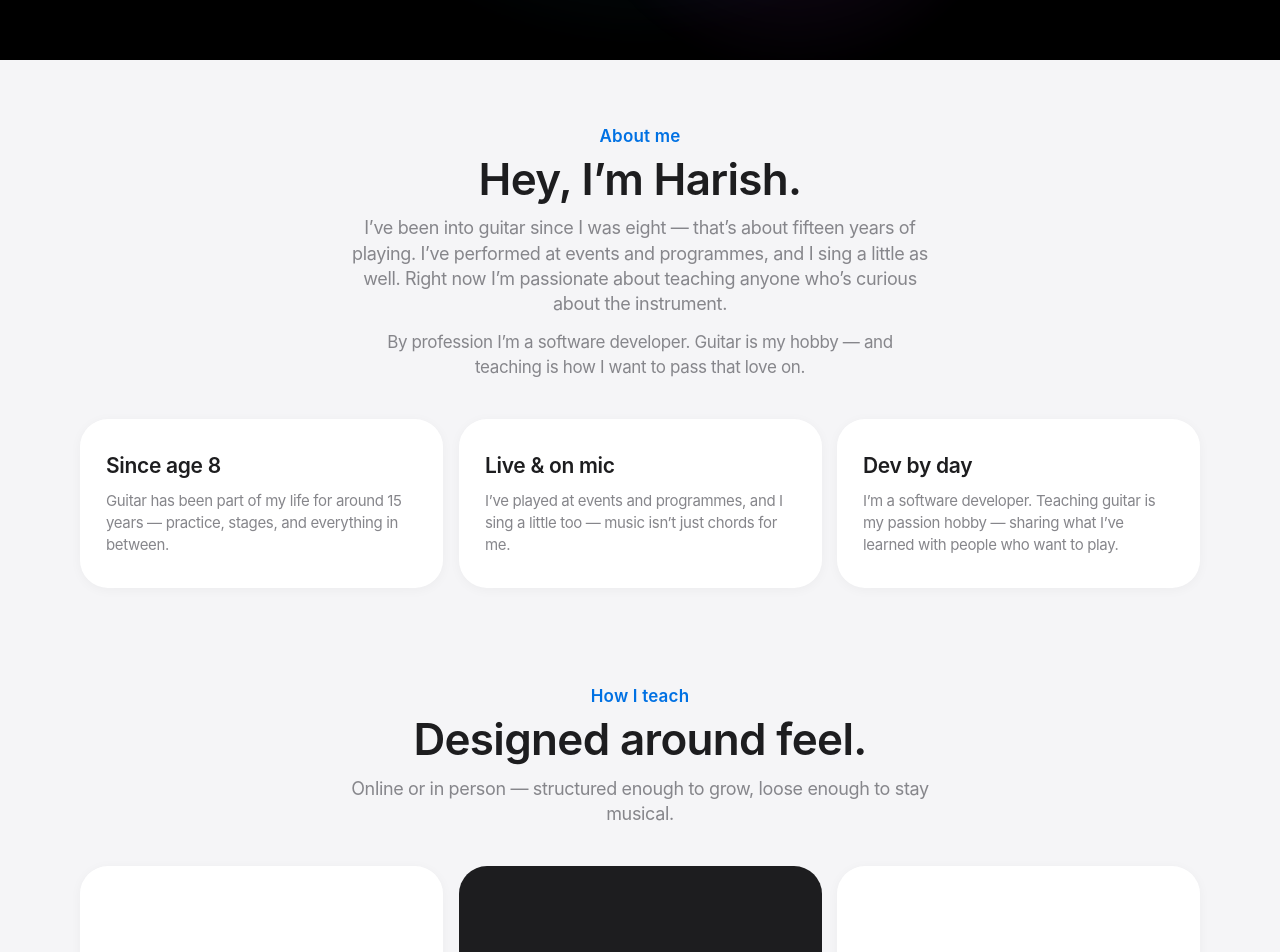
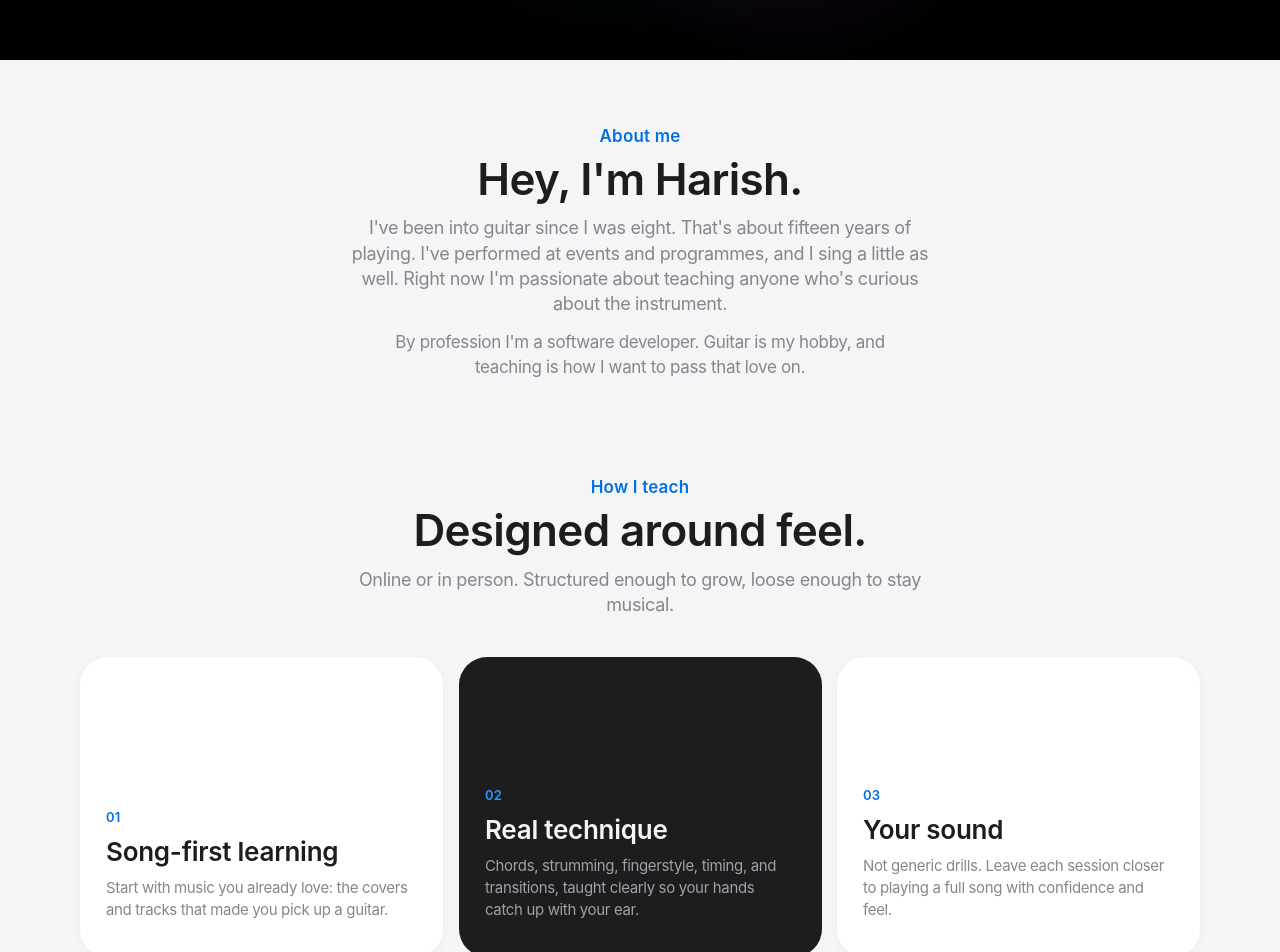
Before and after one commit to harishkumarAV/harishh.music, a React (Vite) app: page / in a window 1280 px wide. Shown: the part 740-1692 px from the top of the page. Built offline with nearby package versions, Linux system fonts and the light colour scheme.

Commit message:
remove cards and hypens

```diff
--- a/index.html
+++ b/index.html
@@ -6,9 +6,9 @@
     <meta name="viewport" content="width=device-width, initial-scale=1.0" />
     <meta
       name="description"
-      content="Learn guitar with Harish — personal lessons built around the songs you love. From harishh.music."
+      content="Learn guitar with Harish. Personal lessons built around the songs you love. From harishh.music."
     />
-    <title>harishh.music — Guitar lessons</title>
+    <title>harishh.music - Guitar lessons</title>
   </head>
   <body>
     <div id="root"></div>
--- a/src/components/About.css
+++ b/src/components/About.css
@@ -1,6 +1,6 @@
 .about__intro {
   max-width: 640px;
-  margin: 0 auto 40px;
+  margin: 0 auto;
 }
 
 .about__lede {
@@ -15,32 +15,3 @@
   max-width: 520px;
   margin: 0 auto;
 }
-
-.about__cards {
-  display: grid;
-  gap: 16px;
-}
-
-.about__card {
-  padding: 32px 26px;
-}
-
-.about__card h3 {
-  font-size: 21px;
-  font-weight: 600;
-  letter-spacing: -0.015em;
-  margin-bottom: 8px;
-  color: var(--apple-black);
-}
-
-.about__card p {
-  font-size: 15px;
-  line-height: 1.47;
-  color: var(--apple-gray);
-}
-
-@media (min-width: 734px) {
-  .about__cards {
-    grid-template-columns: repeat(3, 1fr);
-  }
-}
--- a/src/components/About.tsx
+++ b/src/components/About.tsx
@@ -1,21 +1,6 @@
 import { motion, useReducedMotion } from "framer-motion";
-import { fadeScale, fadeUp, stagger } from "../lib/motion";
+import { fadeUp } from "../lib/motion";
 import "./About.css";
-
-const highlights = [
-  {
-    title: "Since age 8",
-    text: "Guitar has been part of my life for around 15 years — practice, stages, and everything in between.",
-  },
-  {
-    title: "Live & on mic",
-    text: "I’ve played at events and programmes, and I sing a little too — music isn’t just chords for me.",
-  },
-  {
-    title: "Dev by day",
-    text: "I’m a software developer. Teaching guitar is my passion hobby — sharing what I’ve learned with people who want to play.",
-  },
-];
 
 export function About() {
   const reduce = useReducedMotion();
@@ -31,39 +16,18 @@ export function About() {
           viewport={{ once: true, amount: 0.35 }}
         >
           <p className="section__eyebrow">About me</p>
-          <h2 className="section__title">Hey, I’m Harish.</h2>
+          <h2 className="section__title">Hey, I'm Harish.</h2>
           <p className="section__lede about__lede">
-            I’ve been into guitar since I was eight — that’s about fifteen years
-            of playing. I’ve performed at events and programmes, and I sing a
-            little as well. Right now I’m passionate about teaching anyone who’s
+            I've been into guitar since I was eight. That's about fifteen years
+            of playing. I've performed at events and programmes, and I sing a
+            little as well. Right now I'm passionate about teaching anyone who's
             curious about the instrument.
           </p>
           <p className="about__note">
-            By profession I’m a software developer. Guitar is my hobby — and
+            By profession I'm a software developer. Guitar is my hobby, and
             teaching is how I want to pass that love on.
           </p>
         </motion.div>
-
-        <motion.ul
-          className="about__cards"
-          variants={stagger(reduce, 0.12)}
-          initial="hidden"
-          whileInView="show"
-          viewport={{ once: true, amount: 0.3 }}
-        >
-          {highlights.map((item) => (
-            <motion.li
-              key={item.title}
-              className="card about__card"
-              variants={fadeScale(reduce)}
-              whileHover={reduce ? undefined : { y: -6, scale: 1.02 }}
-              transition={{ duration: 0.4, ease: [0.25, 0.1, 0.25, 1] }}
-            >
-              <h3>{item.title}</h3>
-              <p>{item.text}</p>
-            </motion.li>
-          ))}
-        </motion.ul>
       </div>
     </section>
   );
--- a/src/components/Enroll.tsx
+++ b/src/components/Enroll.tsx
@@ -33,8 +33,8 @@ export function Enroll() {
 
     const subject = encodeURIComponent(
       form.interest === "demo"
-        ? `Demo class request — ${form.name}`
-        : `Package enquiry — ${form.name}`
+        ? `Demo class request - ${form.name}`
+        : `Package enquiry - ${form.name}`
     );
     const body = encodeURIComponent(
       [
@@ -104,8 +104,8 @@ export function Enroll() {
               onChange={(e) => setForm({ ...form, interest: e.target.value })}
             >
               <option value="demo">Demo class</option>
-              <option value="beginner">8-Day Beginner Package — ₹999</option>
-              <option value="custom">Customised Training — ₹1,499</option>
+              <option value="beginner">8-Day Beginner Package - ₹999</option>
+              <option value="custom">Customised Training - ₹1,499</option>
             </select>
           </label>
 
@@ -126,7 +126,7 @@ export function Enroll() {
 
           {sent && (
             <p className="enroll__note" role="status">
-              Opening your email app — if nothing opens, message @harishh.music
+              Opening your email app. If nothing opens, message @harishh.music
               on Instagram.
             </p>
           )}
--- a/src/components/Footer.tsx
+++ b/src/components/Footer.tsx
@@ -6,7 +6,7 @@ export function Footer() {
       <div className="footer__inner">
         <p className="footer__brand">harishh.music</p>
         <p className="footer__tag">
-          Guitar lessons & song covers — taught with feel.
+          Guitar lessons & song covers, taught with feel.
         </p>
         <div className="footer__links">
           <a
--- a/src/components/Hero.tsx
+++ b/src/components/Hero.tsx
@@ -37,7 +37,7 @@ export function Hero() {
           initial="hidden"
           animate="show"
         >
-          Personal coaching from a cover artist with millions of views —
+          Personal coaching from a cover artist with millions of views:
           technique, feel, and the music that already moves you.
         </motion.p>
 
--- a/src/components/Lessons.tsx
+++ b/src/components/Lessons.tsx
@@ -19,14 +19,14 @@ const packages = [
     meta: "Tailored to your goals",
     badge: "Flexible",
     dark: false,
-    desc: "A personalised plan around the songs and skills you want — paced and shaped for you.",
+    desc: "A personalised plan around the songs and skills you want, paced and shaped for you.",
   },
 ];
 
 const steps = [
   {
     title: "Book a demo",
-    text: "Start with a demo class — no commitment yet.",
+    text: "Start with a demo class. No commitment yet.",
   },
   {
     title: "See how it feels",
@@ -53,8 +53,8 @@ export function Lessons() {
           <p className="section__eyebrow">Packages</p>
           <h2 className="section__title">Two ways to learn.</h2>
           <p className="section__lede">
-            Pick the path that fits you. Book a demo first — then enroll when
-            you’re ready.
+            Pick the path that fits you. Book a demo first, then enroll when
+            you're ready.
           </p>
         </motion.div>
 
--- a/src/components/Teach.tsx
+++ b/src/components/Teach.tsx
@@ -5,11 +5,11 @@ import "./Teach.css";
 const pillars = [
   {
     title: "Song-first learning",
-    text: "Start with music you already love — the covers and tracks that made you pick up a guitar.",
+    text: "Start with music you already love: the covers and tracks that made you pick up a guitar.",
   },
   {
     title: "Real technique",
-    text: "Chords, strumming, fingerstyle, timing, and transitions — taught clearly so your hands catch up with your ear.",
+    text: "Chords, strumming, fingerstyle, timing, and transitions, taught clearly so your hands catch up with your ear.",
   },
   {
     title: "Your sound",
@@ -32,7 +32,7 @@ export function Teach() {
           <p className="section__eyebrow">How I teach</p>
           <h2 className="section__title">Designed around feel.</h2>
           <p className="section__lede">
-            Online or in person — structured enough to grow, loose enough to
+            Online or in person. Structured enough to grow, loose enough to
             stay musical.
           </p>
         </motion.div>
```
